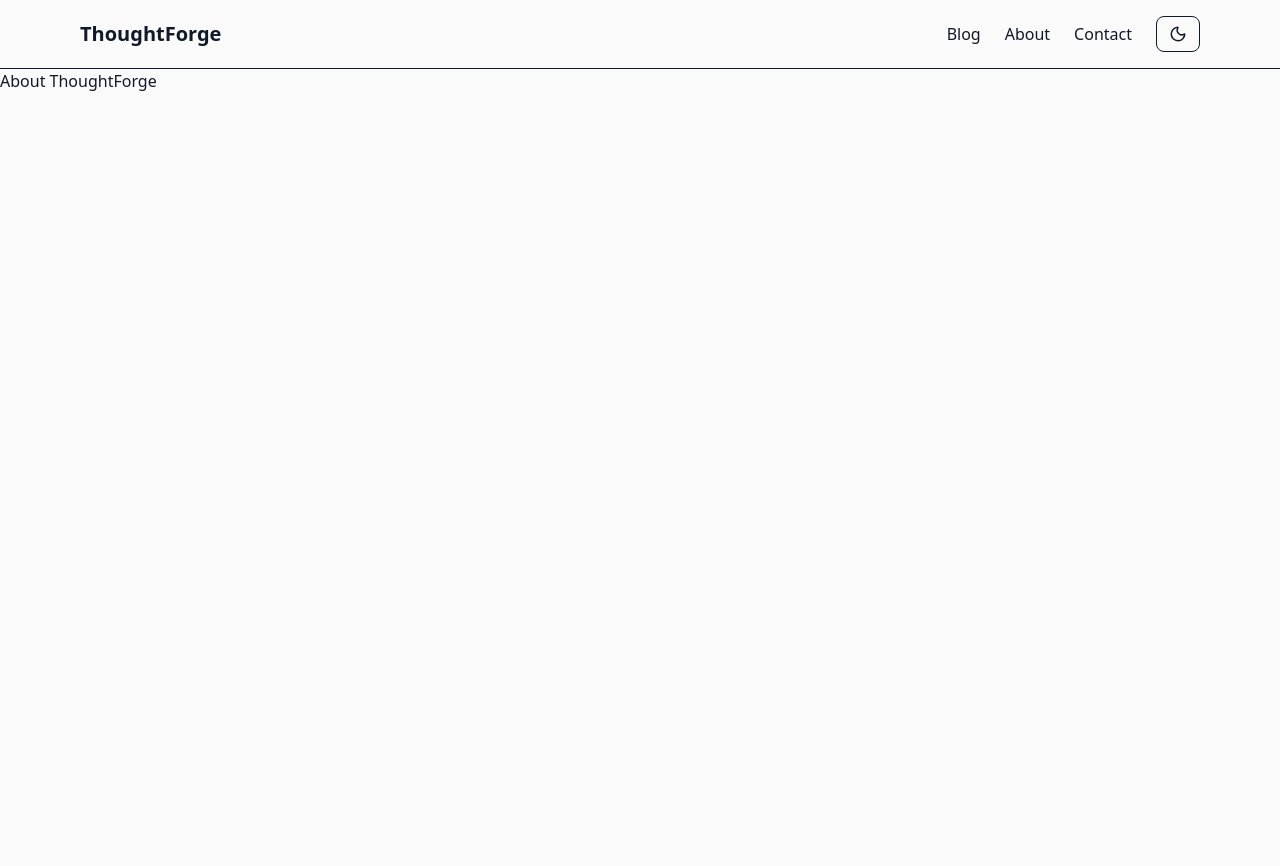
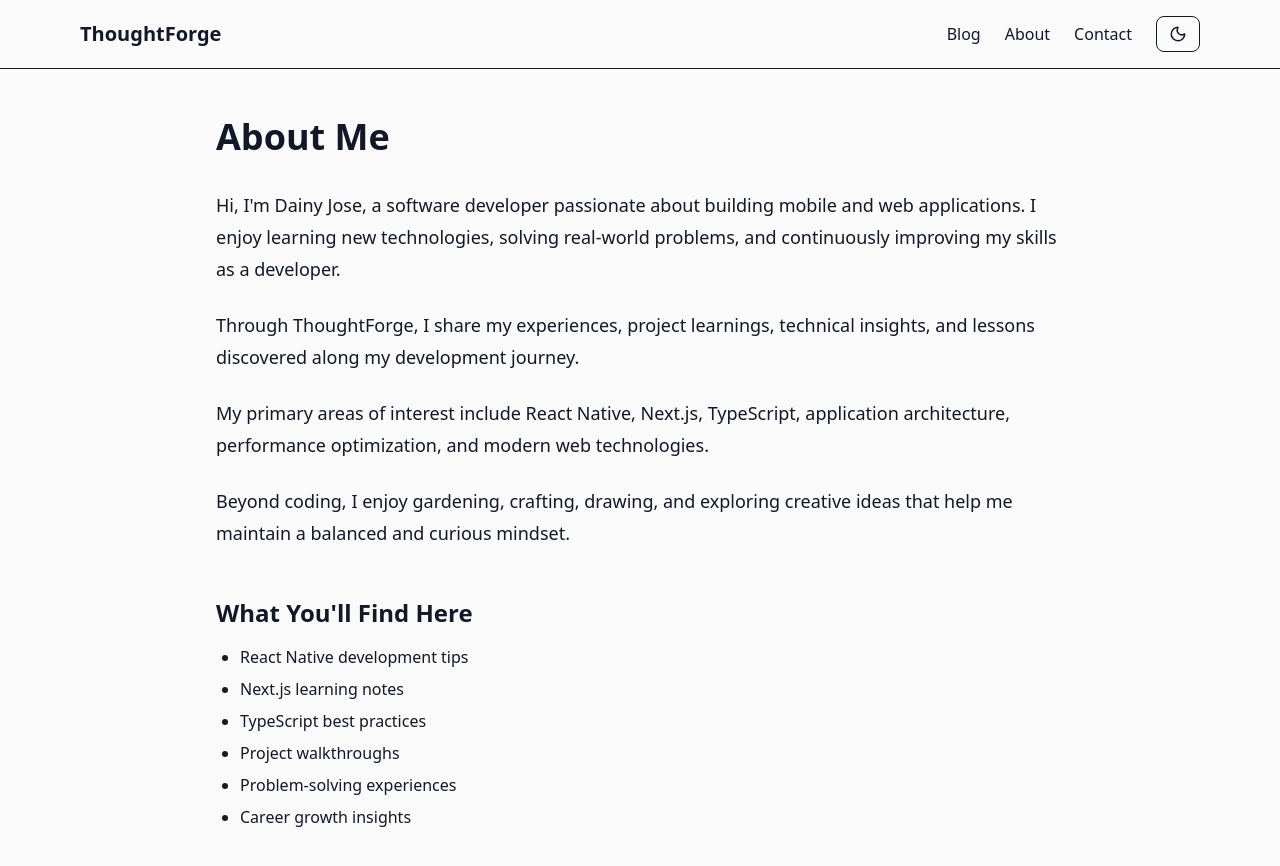
Before and after one commit to dainyjose/stackquill-web, a Next.js app: page /about in a window 1280 px wide. Shown: the top 866 px of the page. Before the commit the page ends 800 px from the top, so only its background shows below. Built offline with nearby package versions, Linux system fonts and the light colour scheme.

Commit message:
feat: add about page content

```diff
--- a/src/app/about/page.tsx
+++ b/src/app/about/page.tsx
@@ -1,3 +1,46 @@
 export default function AboutPage() {
-  return <h1>About ThoughtForge</h1>;
+  return (
+    <main className="mx-auto max-w-4xl px-6 py-12">
+      <h1 className="mb-8 text-4xl font-bold">About Me</h1>
+
+      <div className="space-y-6">
+        <p className="text-lg leading-8">
+          Hi, I'm Dainy Jose, a software developer passionate about building
+          mobile and web applications. I enjoy learning new technologies,
+          solving real-world problems, and continuously improving my skills as a
+          developer.
+        </p>
+
+        <p className="text-lg leading-8">
+          Through ThoughtForge, I share my experiences, project learnings,
+          technical insights, and lessons discovered along my development
+          journey.
+        </p>
+
+        <p className="text-lg leading-8">
+          My primary areas of interest include React Native, Next.js,
+          TypeScript, application architecture, performance optimization, and
+          modern web technologies.
+        </p>
+
+        <p className="text-lg leading-8">
+          Beyond coding, I enjoy gardening, crafting, drawing, and exploring
+          creative ideas that help me maintain a balanced and curious mindset.
+        </p>
+      </div>
+
+      <section className="mt-12">
+        <h2 className="mb-4 text-2xl font-semibold">What You'll Find Here</h2>
+
+        <ul className="list-disc space-y-2 pl-6">
+          <li>React Native development tips</li>
+          <li>Next.js learning notes</li>
+          <li>TypeScript best practices</li>
+          <li>Project walkthroughs</li>
+          <li>Problem-solving experiences</li>
+          <li>Career growth insights</li>
+        </ul>
+      </section>
+    </main>
+  );
 }
```
